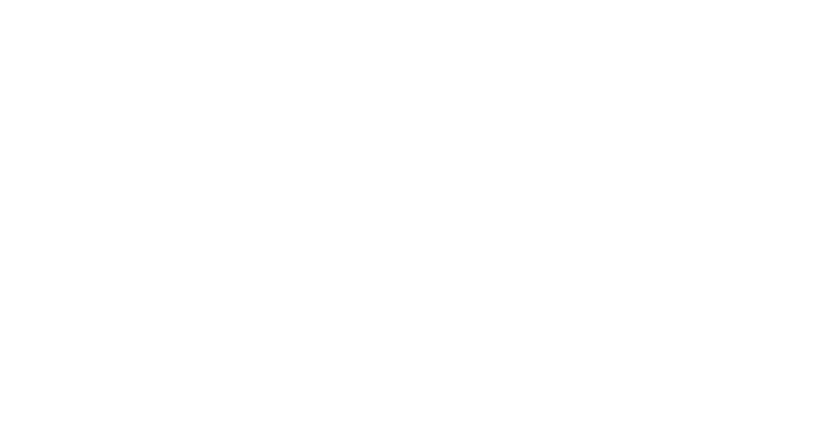
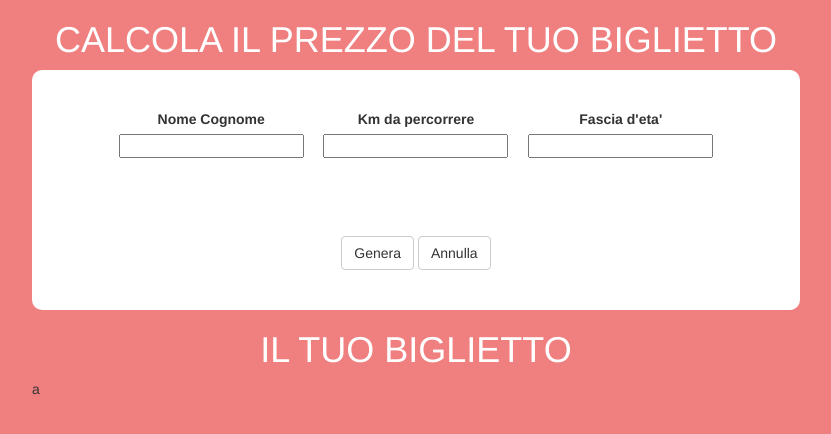
Before and after one commit to AndreaIglio/js-biglietto-treno-form, a plain HTML site: page index.html in a window 1280 px wide. Shown: the whole page, without its empty margins (224-1055 px from the left). Drawn offline with nearby package versions, Linux system fonts and the light colour scheme.

Commit message:
Layout top part
Implemented the card_top for the inputs and buttons with flexbox

```diff
--- a/assets/css/style.css
+++ b/assets/css/style.css
@@ -3,3 +3,65 @@
   padding: 0;
   box-sizing:border-box;
 }
+
+
+body {
+  background-color: lightcoral;
+}
+
+h1 {
+  color: white;
+}
+
+/* utility class */
+
+.wrapper {
+  height: 100vh;
+  width: 100vw;
+  align-items: center;
+}
+
+.d-flex {
+  display: flex;
+}
+
+.column {
+  flex-direction: column;
+}
+
+
+/* /utility class */
+
+
+/* CALCOLAPREZZO */
+#calcolaprezzo {
+  width: 60%;
+  height: 30%;
+}
+
+.card_top {
+  width: 100%;
+  background-color: white;
+  border-radius: 10px;
+  align-items: center;
+  justify-content: space-around;
+  height: 100%;
+
+}
+
+.inputs {
+  width: 80%;
+  justify-content: space-around;
+}
+
+.inputs > div > label {
+  text-align: center;
+}
+/* /CALCOLAPREZZO */
+
+
+/* YOURTICKET */
+#your_ticket {
+  width: 60%;
+}
+/* /YOURTICKET */
--- a/index.html
+++ b/index.html
@@ -45,6 +45,44 @@
   <!-- main -->
   <main>
 
+    <div class="wrapper d-flex column">
+      <h1>CALCOLA IL PREZZO DEL TUO BIGLIETTO</h1>
+      <section id="calcolaprezzo">
+        <div class="card_top d-flex column">
+          <div class="inputs d-flex">
+
+            <div class="nome_cognome d-flex column">
+                <label for="">Nome Cognome</label>
+                <input type="text">
+            </div>
+
+            <div class="km_percorrere d-flex column">
+               <label for="">Km da percorrere</label>
+               <input type="text">
+            </div>
+
+
+            <div class="eta d-flex column">
+               <label for="">Fascia d'eta'</label>
+               <input type="text">
+            </div>
+
+          </div>
+          <div class="buttons">
+            <button class="btn btn-default">
+              Genera
+            </button>
+            <button class="btn btn-default">
+              Annulla
+            </button>
+          </div>
+        </div>
+      </section>
+      <h1>IL TUO BIGLIETTO</h1>
+      <section id="your_ticket">
+        a
+      </section>
+    </div>
 
   </main>
   <!-- /main -->
```
